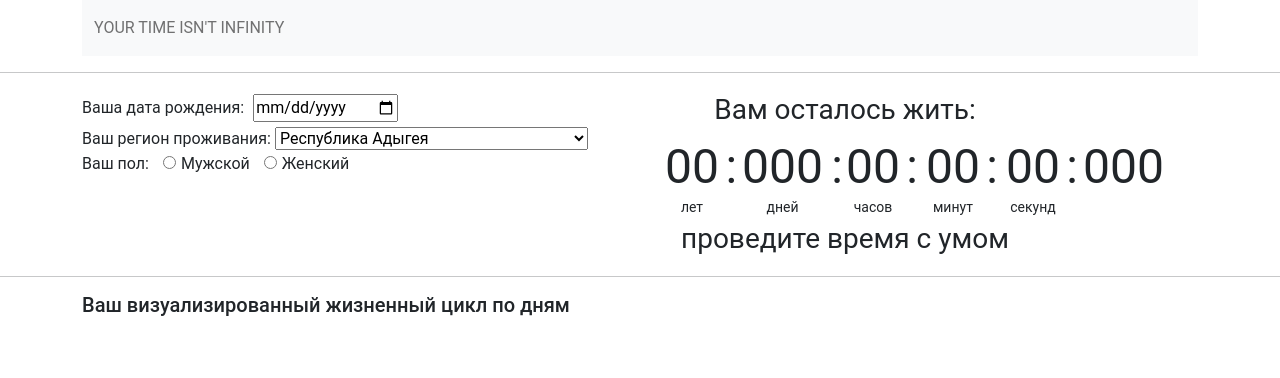
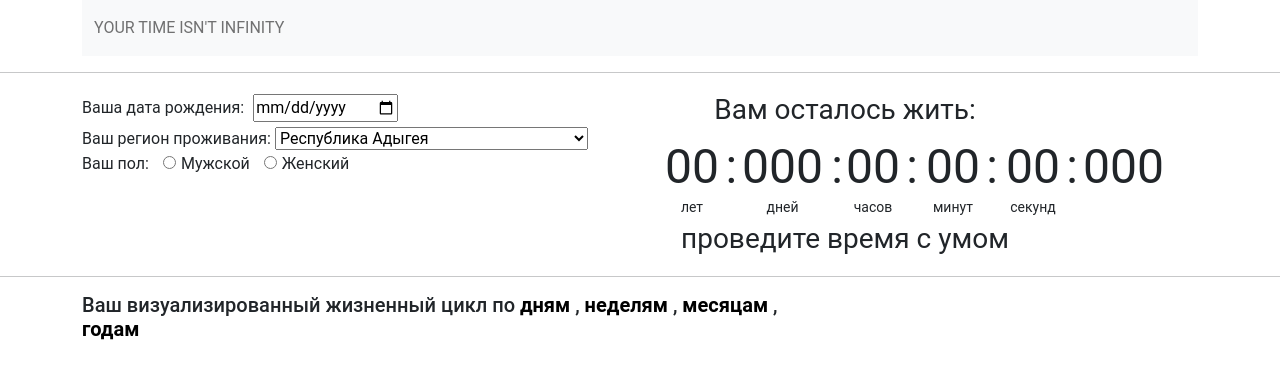
Before and after one commit to RedAlex50/Calend, a plain HTML site: page index.html in a window 1280 px wide. Drawn offline with nearby package versions, Linux system fonts and the light colour scheme.

Commit message:
output update

```diff
--- a/index.html
+++ b/index.html
@@ -158,9 +158,16 @@
 
     <div class="container">
         <div class="row">
-            <div class="col-7">
+            <div class="col-8">
                 <h5>
-                    Ваш визуализированный жизненный цикл по дням
+                    Ваш визуализированный жизненный цикл по
+                    <button class="c_view" id="view_days"> дням</button>
+                    ,
+                    <button class="c_view" id="view_weeks"> неделям</button>
+                    ,
+                    <button class="c_view" id="view_months"> месяцам</button>
+                    ,
+                    <button class="c_view" id="view_years"> годам</button>
                 </h5>
             </div>
 
--- a/main.css
+++ b/main.css
@@ -65,3 +65,10 @@ li.timeleft {
     position: absolute;
     right: -20px;
   }
+
+  .c_view {
+    border: 0;
+    background: 0;
+    font-weight: bold;
+    padding: 0;
+  }
--- a/script.js
+++ b/script.js
@@ -712,11 +712,11 @@ function daysM()
 
   for (let i = 0; i < life_duration; i++) {
     if (i < life_duration - diff) {
-      matrix.append("# ");
+      matrix.append("■ ");
     }
     else
     {
-      matrix.append("_ ");
+      matrix.append("□ ");
     }
   }
 
```
